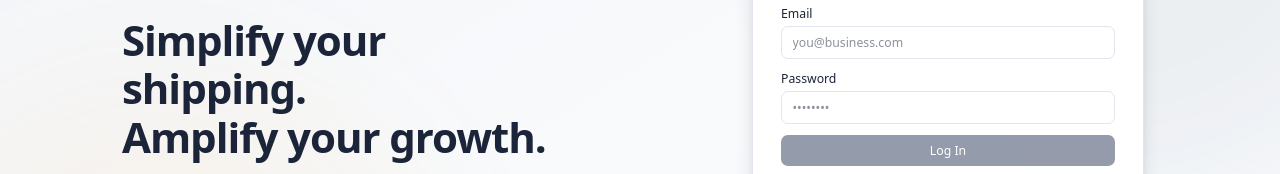
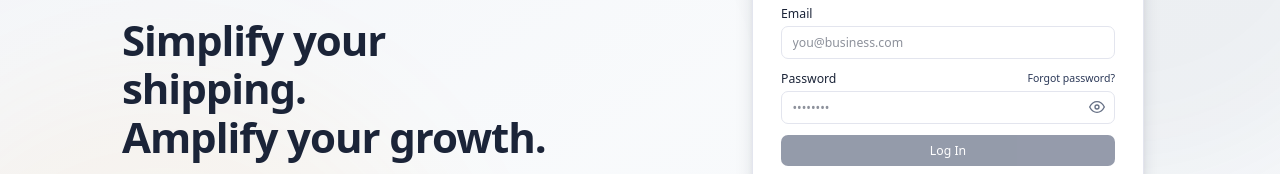
Before and after one commit to shivshankar-8725/Hetex_Fullstack, a Next.js app in the folder frontend/: page /login in a window 1280 px wide. Shown: the part 272-446 px from the top of the page. Built offline with nearby package versions, Linux system fonts and the light colour scheme.

Commit message:
Feat: Add forgot password link and password visibility toggle

```diff
--- a/frontend/src/app/(auth)/login/page.tsx
+++ b/frontend/src/app/(auth)/login/page.tsx
@@ -21,6 +21,7 @@
 
   const [email, setEmail] = useState("");
   const [password, setPassword] = useState("");
+  const [showPassword, setShowPassword] = useState(false);
   const [error, setError] = useState<string | null>(null);
   const [unverified, setUnverified] = useState(false);
   const [loading, setLoading] = useState(false);
@@ -62,14 +63,37 @@
             />
           </div>
           <div>
-            <label className="mb-1 block text-sm font-medium text-foreground">Password</label>
-            <input
-              type="password"
-              value={password}
-              onChange={(e) => setPassword(e.target.value)}
-              placeholder="••••••••"
-              className="w-full rounded-lg border border-border px-3 py-2 text-sm focus:border-brand focus:outline-none"
-            />
+            <div className="mb-1 flex items-center justify-between">
+              <label className="block text-sm font-medium text-foreground">Password</label>
+              <Link href="/forgot-password" className="text-xs font-medium text-brand hover:underline">Forgot password?</Link>
+            </div>
+            <div className="relative">
+              <input
+                type={showPassword ? "text" : "password"}
+                value={password}
+                onChange={(e) => setPassword(e.target.value)}
+                placeholder="••••••••"
+                className="w-full rounded-lg border border-border px-3 py-2 pr-10 text-sm focus:border-brand focus:outline-none"
+              />
+              <button
+                type="button"
+                onClick={() => setShowPassword(!showPassword)}
+                className="absolute right-3 top-1/2 -translate-y-1/2 text-muted hover:text-foreground"
+                aria-label={showPassword ? "Hide password" : "Show password"}
+              >
+                {showPassword ? (
+                  <svg xmlns="http://www.w3.org/2000/svg" width="16" height="16" viewBox="0 0 24 24" fill="none" stroke="currentColor" strokeWidth="2" strokeLinecap="round" strokeLinejoin="round">
+                    <path d="M17.94 17.94A10.07 10.07 0 0 1 12 20c-7 0-11-8-11-8a18.45 18.45 0 0 1 5.06-5.94M9.9 4.24A9.12 9.12 0 0 1 12 4c7 0 11 8 11 8a18.5 18.5 0 0 1-2.16 3.19m-6.72-1.07a3 3 0 1 1-4.24-4.24"></path>
+                    <line x1="1" y1="1" x2="23" y2="23"></line>
+                  </svg>
+                ) : (
+                  <svg xmlns="http://www.w3.org/2000/svg" width="16" height="16" viewBox="0 0 24 24" fill="none" stroke="currentColor" strokeWidth="2" strokeLinecap="round" strokeLinejoin="round">
+                    <path d="M1 12s4-8 11-8 11 8 11 8-4 8-11 8-11-8-11-8z"></path>
+                    <circle cx="12" cy="12" r="3"></circle>
+                  </svg>
+                )}
+              </button>
+            </div>
           </div>
           <Button className="w-full" disabled={!email || !password || loading} onClick={login}>
             {loading ? "Logging in…" : "Log In"}
--- a/frontend/src/app/(auth)/register/page.tsx
+++ b/frontend/src/app/(auth)/register/page.tsx
@@ -16,6 +16,7 @@
   const [email, setEmail] = useState("");
   const [phone, setPhone] = useState("");
   const [password, setPassword] = useState("");
+  const [showPassword, setShowPassword] = useState(false);
   const [code, setCode] = useState("");
   const [devOtp, setDevOtp] = useState<string | null>(null);
 
@@ -94,7 +95,33 @@
               </div>
               <div>
                 <label className="mb-1 block text-sm font-medium text-foreground">Password</label>
-                <input type="password" className={inputClass} value={password} onChange={(e) => setPassword(e.target.value)} placeholder="At least 6 characters" />
+                <div className="relative">
+                  <input
+                    type={showPassword ? "text" : "password"}
+                    className={`${inputClass} pr-10`}
+                    value={password}
+                    onChange={(e) => setPassword(e.target.value)}
+                    placeholder="At least 6 characters"
+                  />
+                  <button
+                    type="button"
+                    onClick={() => setShowPassword(!showPassword)}
+                    className="absolute right-3 top-1/2 -translate-y-1/2 text-muted hover:text-foreground"
+                    aria-label={showPassword ? "Hide password" : "Show password"}
+                  >
+                    {showPassword ? (
+                      <svg xmlns="http://www.w3.org/2000/svg" width="16" height="16" viewBox="0 0 24 24" fill="none" stroke="currentColor" strokeWidth="2" strokeLinecap="round" strokeLinejoin="round">
+                        <path d="M17.94 17.94A10.07 10.07 0 0 1 12 20c-7 0-11-8-11-8a18.45 18.45 0 0 1 5.06-5.94M9.9 4.24A9.12 9.12 0 0 1 12 4c7 0 11 8 11 8a18.5 18.5 0 0 1-2.16 3.19m-6.72-1.07a3 3 0 1 1-4.24-4.24"></path>
+                        <line x1="1" y1="1" x2="23" y2="23"></line>
+                      </svg>
+                    ) : (
+                      <svg xmlns="http://www.w3.org/2000/svg" width="16" height="16" viewBox="0 0 24 24" fill="none" stroke="currentColor" strokeWidth="2" strokeLinecap="round" strokeLinejoin="round">
+                        <path d="M1 12s4-8 11-8 11 8 11 8-4 8-11 8-11-8-11-8z"></path>
+                        <circle cx="12" cy="12" r="3"></circle>
+                      </svg>
+                    )}
+                  </button>
+                </div>
               </div>
               <Button className="w-full" disabled={!canSubmitDetails || loading} onClick={register}>
                 {loading ? "Sending code…" : "Create Account"}
```
